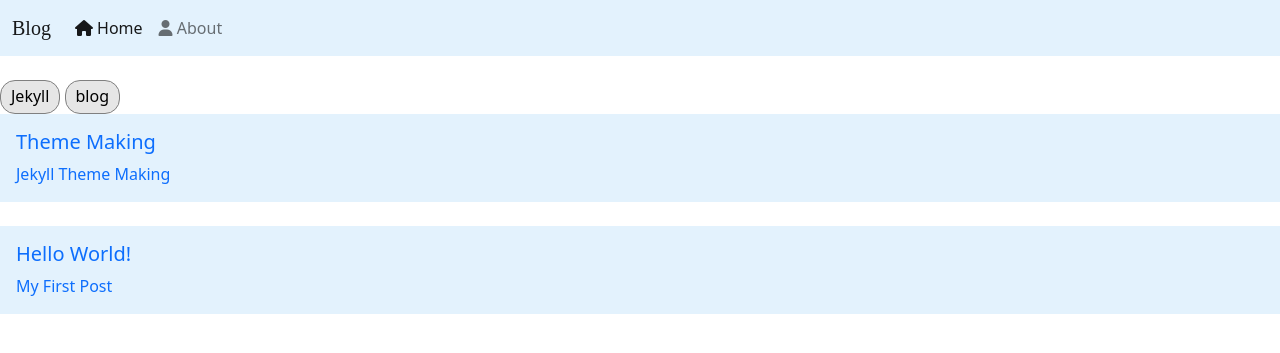
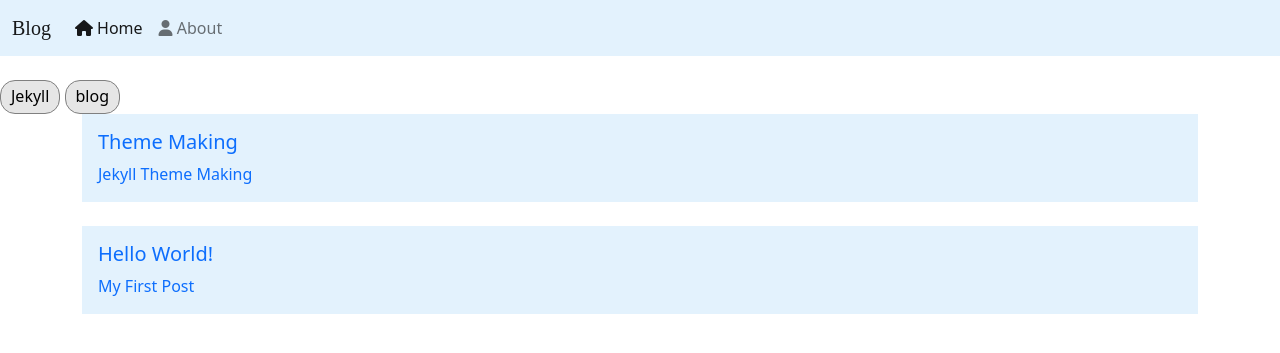
Before and after one commit to happydm09/B, a Jekyll site: the page built from pages/tag.md, in a window 1280 px wide. Shown: the top 353 px of the page. Built offline with Jekyll 4.4.1, drawn with Linux system fonts in a browser that asks for light colours; nearby versions of some CDN libraries; some web fonts are replaced.

Commit message:
Update tags.html

```diff
--- a/_includes/tags.html
+++ b/_includes/tags.html
@@ -8,7 +8,7 @@
 <div id='posts'>
 
   {% for post in site.posts %}
-    <frame class='container'
+    <div class='container'
       {% if post.tags %}
       {% for tag in post.tags %}
         data-{{ tag }}
@@ -22,7 +22,7 @@
                    </div>
                   </div>
                 </a>
-                </frame>
+                </div>
                 <br>
   {% endfor %}
 
```
